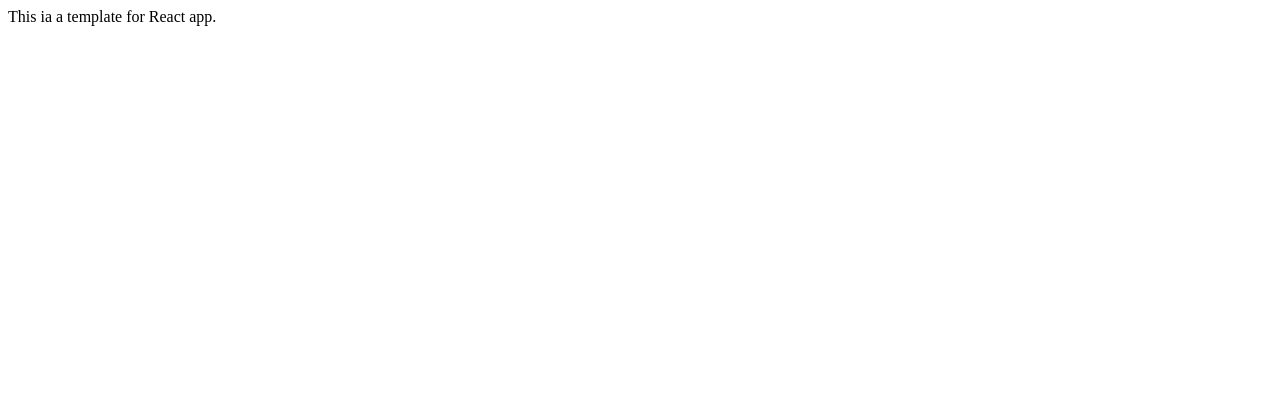
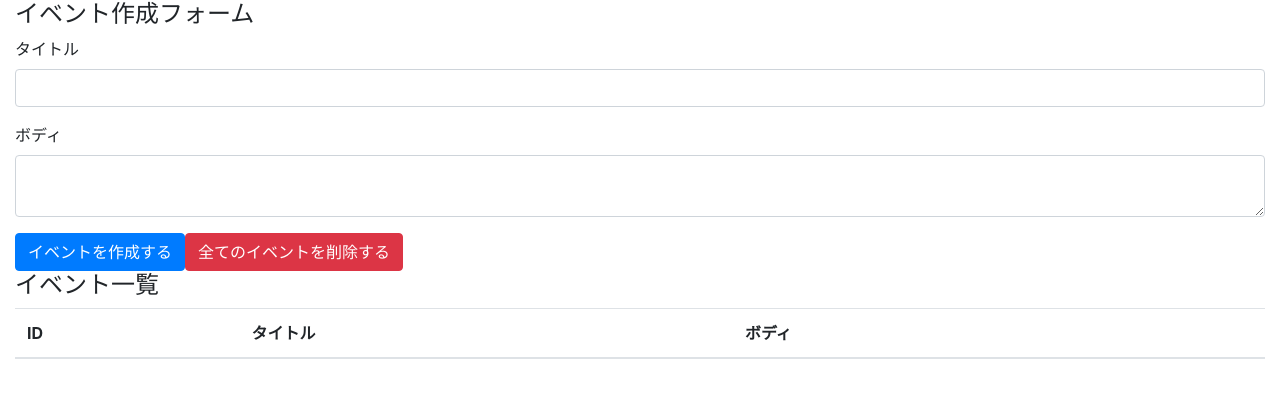
Before and after one commit to jiko797torayo/react-hooks-101, a React (Create React App) app: page / in a window 1280 px wide. Shown: the top 398 px of the page. Built offline with nearby package versions, Linux system fonts and the light colour scheme.

Commit message:
Bootstrapを導入しよう

```diff
--- a/package.json
+++ b/package.json
@@ -3,6 +3,7 @@
   "version": "0.1.0",
   "private": true,
   "dependencies": {
+    "bootstrap": "4.3.1",
     "react": "^16.9.0",
     "react-dom": "^16.9.0",
     "react-scripts": "3.1.1"
--- a/src/App.js
+++ /dev/null
@@ -1,11 +0,0 @@
-import React from 'react'
-
-const App = () => {
-  return (
-    <div>
-      This ia a template for React app.
-    </div>
-  )
-}
-
-export default App
--- /dev/null
+++ b/src/components/App.js
@@ -0,0 +1,37 @@
+import React from 'react'
+import 'bootstrap/dist/css/bootstrap.min.css'
+
+const App = () => {
+  return (
+    <div className="container-fluid">
+      <h4>イベント作成フォーム</h4>
+      <form>
+        <div className="form-group">
+          <label htmlFor="formEventTitle">タイトル</label>
+          <input className="form-control" id="formEventTitle" />
+        </div>
+        <div className="form-group">
+          <label htmlFor="formEventBody">ボディ</label>
+          <textarea className="form-control" id="formEventBody" />
+        </div>
+        <button className="btn btn-primary">イベントを作成する</button>
+        <button className="btn btn-danger">全てのイベントを削除する</button>
+      </form>
+      <h4>イベント一覧</h4>
+      <table className="table table-hover">
+        <thead>
+          <tr>
+            <th>ID</th>
+            <th>タイトル</th>
+            <th>ボディ</th>
+            <th></th>
+          </tr>
+        </thead>
+        <tbody>
+        </tbody>
+      </table>
+    </div>
+  )
+}
+
+export default App
--- a/src/index.js
+++ b/src/index.js
@@ -1,5 +1,5 @@
 import React from 'react'
 import ReactDOM from 'react-dom'
-import App from './App'
+import App from './components/App'
 
 ReactDOM.render(<App />, document.getElementById('root'))
```
Also changed, not shown: 1 other file (tests, documents, lock files or other folders).
